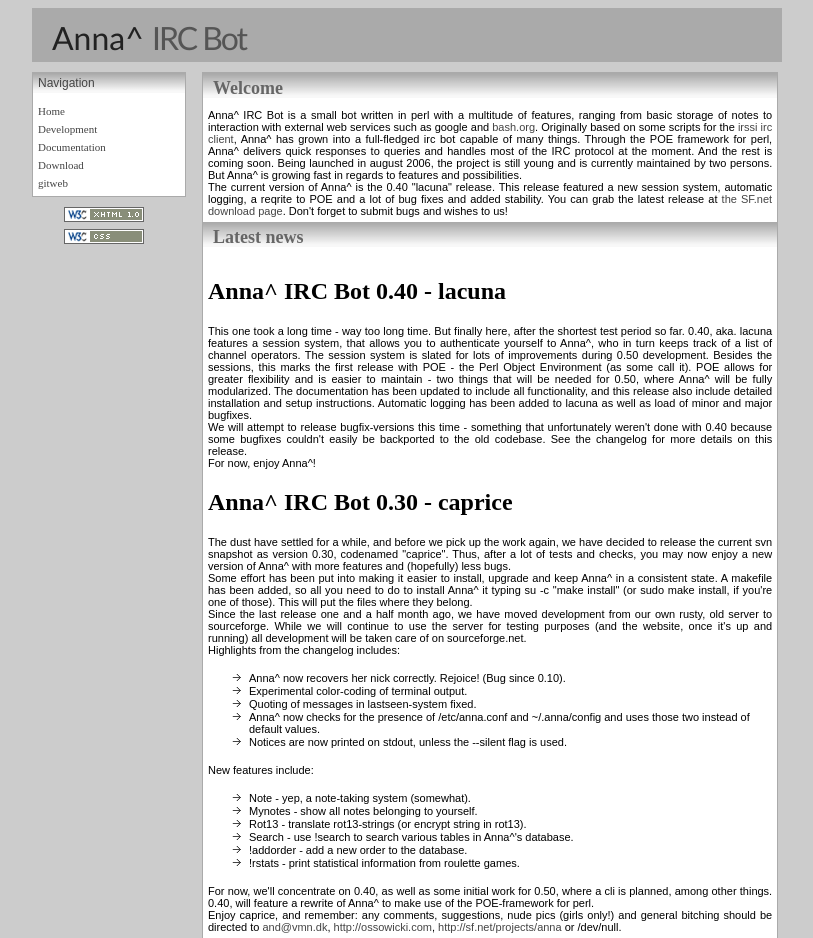
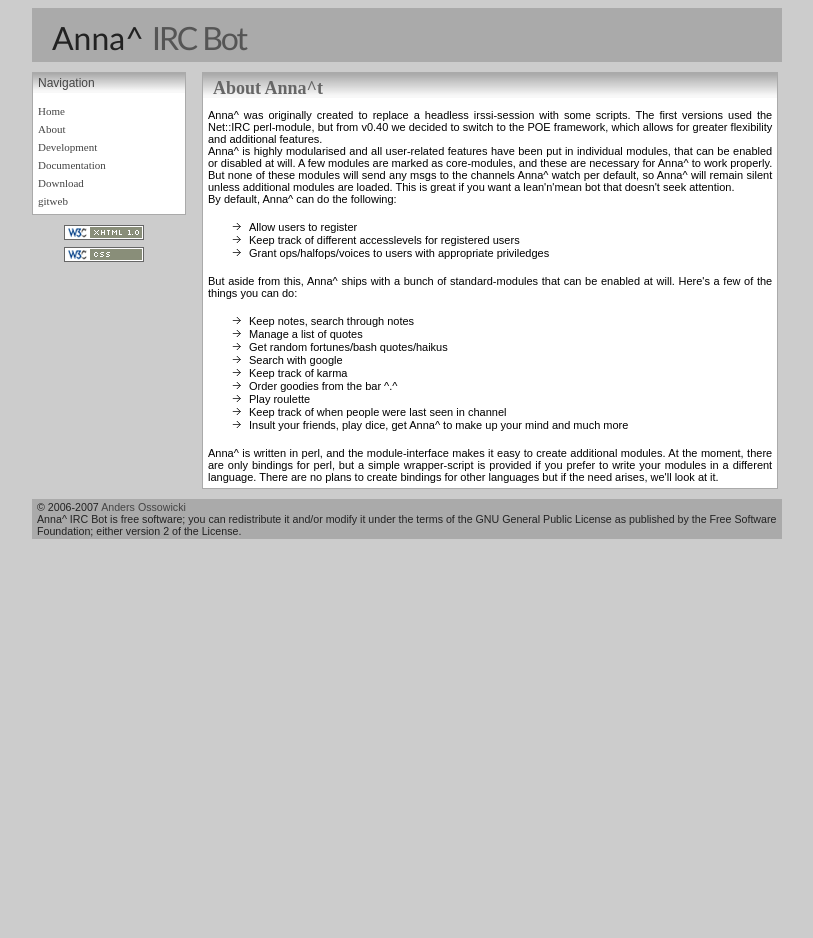
Before and after one commit to aowi/anna, a PHP site: page /index.php?p=about in a window 1280 px wide. Shown: the top 938 px of the page, without its empty margins (233-1046 px from the left). After the commit the page ends 539 px from the top, so only its background shows below. Run offline with PHP 8.4, Linux system fonts and the light colour scheme.

Commit message:
add about-page

```diff
--- /dev/null
+++ b/website/about.php
@@ -0,0 +1,44 @@
+<div class='main_box'>
+  <div class='main_box_head'>
+    <span class='main_head'>About Anna^t</span>
+  </div>
+  <div class='main_box_content'>
+  <p>Anna^ was originally created to replace a headless irssi-session with some
+  scripts. The first versions used the Net::IRC perl-module, but from v0.40 we
+  decided to switch to the POE framework, which allows for greater flexibility
+  and additional features.</p>
+  <p>Anna^ is highly modularised and all user-related features have been put in
+  individual modules, that can be enabled or disabled at will. A few modules are
+  marked as core-modules, and these are necessary for Anna^ to work properly.
+  But none of these modules will send any msgs to the channels Anna^ watch per
+  default, so Anna^ will remain silent unless additional modules are loaded. This
+  is great if you want a lean'n'mean bot that doesn't seek attention.</p>
+  <p>By default, Anna^ can do the following:<br />
+    <ul>
+      <li>Allow users to register</li>
+      <li>Keep track of different accesslevels for registered users</li>
+      <li>Grant ops/halfops/voices to users with appropriate priviledges</li>
+    </ul>
+  </p>
+  <p>But aside from this, Anna^ ships with a bunch of standard-modules that can
+  be enabled at will. Here's a few of the things you can do:<br />
+    <ul>
+      <li>Keep notes, search through notes</li>
+      <li>Manage a list of quotes</li>
+      <li>Get random fortunes/bash quotes/haikus</li>
+      <li>Search with google</li>
+      <li>Keep track of karma</li>
+      <li>Order goodies from the bar ^.^</li>
+      <li>Play roulette</li>
+      <li>Keep track of when people were last seen in channel</li>
+      <li>Insult your friends, play dice, get Anna^ to make up your mind and much
+      more</li>
+    </ul>
+  </p>
+  <p>Anna^ is written in perl, and the module-interface makes it easy to create
+  additional modules. At the moment, there are only bindings for perl, but a
+  simple wrapper-script is provided if you prefer to write your modules in a
+  different language. There are no plans to create bindings for other languages
+  but if the need arises, we'll look at it.</p>
+  </div>
+</div>
--- a/website/index.php
+++ b/website/index.php
@@ -15,6 +15,7 @@
 	  </div>
 	  <div class='sidebar_box_content'>
 	    <a class='menu' href='./?p=home'>Home</a><br />
+	    <a class='menu' href='./?p=about'>About</a><br />
 	    <a class='menu' href='./?p=development'>Development</a><br />
 	    <a class='menu' href='./?p=documentation'>Documentation</a><br />
 	    <a class='menu' href='./?download'>Download</a><br />
```
